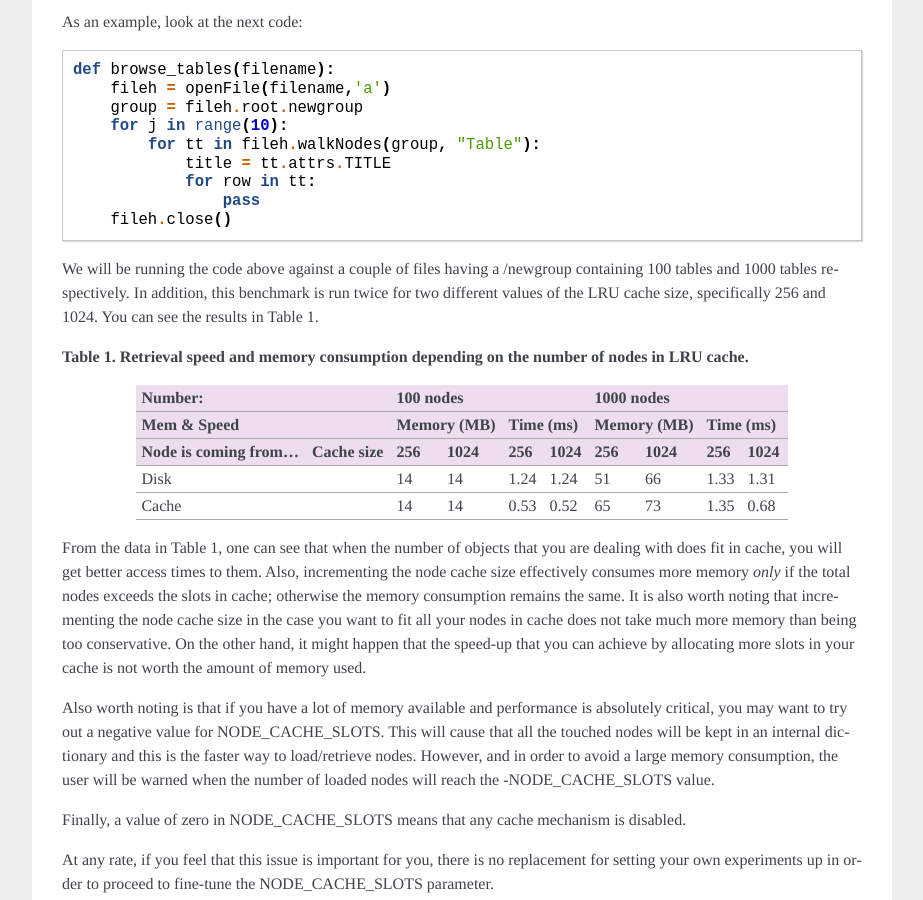
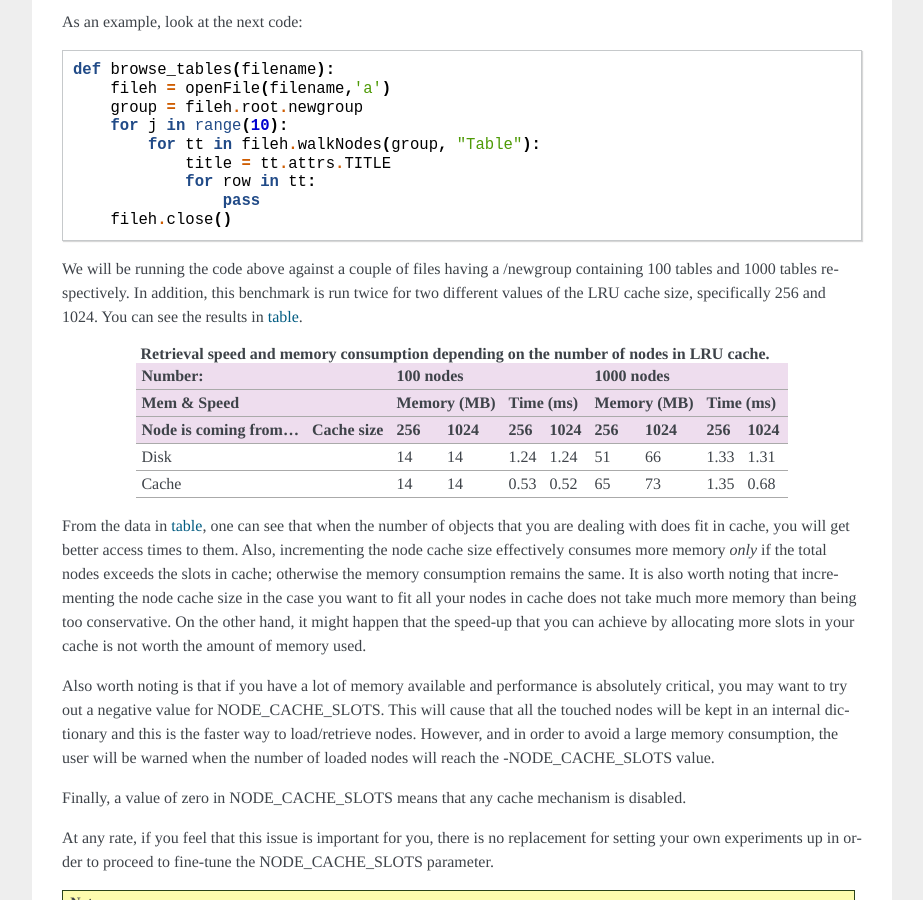
Before and after one commit to PyTables/PyTables, a Sphinx documentation site: the page built from doc/source/usersguide/optimization.rst, in a window 1280 px wide and 900 px high, scrolled down 27169 px. Shown: the whole window, without its empty margins (198-1121 px from the left). Built offline with Sphinx 7.4.7, drawn with Linux system fonts in a browser that asks for light colours; formulas are drawn with MathJax 3.

Commit message:
Use table directive + list of tables in PDF (gh-86)

```diff
--- a/doc/source/usersguide/optimization.rst
+++ b/doc/source/usersguide/optimization.rst
@@ -1071,28 +1071,32 @@
 having a /newgroup containing 100 tables and 1000
 tables respectively.  In addition, this benchmark is run twice for two
 different values of the LRU cache size, specifically 256 and 1024. You
-can see the results in Table 1.
+can see the results in :ref:`table <optimization_table_1>`.
 
-
-**Table 1. Retrieval speed and memory consumption depending on the number of nodes in LRU cache.**
+.. _optimization_table_1:
 
 .. only:: not latex
 
-    ====================== =========== === ======= ==== ==== === ======= ==== ====
-    Number:                                   100 nodes             1000 nodes
-    ---------------------------------- --------------------- ---------------------
-    Mem & Speed                        Memory (MB) Time (ms) Memory (MB) Time (ms)
-    ---------------------------------- ----------- --------- ----------- ---------
-    Node is coming from... Cache size  256 1024    256  1024 256 1024    256  1024
-    ====================== =========== === ======= ==== ==== === ======= ==== ====
-    Disk                               14  14      1.24 1.24 51  66      1.33 1.31
-    Cache                              14  14      0.53 0.52 65  73      1.35 0.68
-    ====================== =========== === ======= ==== ==== === ======= ==== ====
+    .. table:: **Retrieval speed and memory consumption depending on the number of nodes in LRU cache.**
 
+        ====================== =========== === ======= ==== ==== === ======= ==== ====
+        Number:                                   100 nodes             1000 nodes
+        ---------------------------------- --------------------- ---------------------
+        Mem & Speed                        Memory (MB) Time (ms) Memory (MB) Time (ms)
+        ---------------------------------- ----------- --------- ----------- ---------
+        Node is coming from... Cache size  256 1024    256  1024 256 1024    256  1024
+        ====================== =========== === ======= ==== ==== === ======= ==== ====
+        Disk                               14  14      1.24 1.24 51  66      1.33 1.31
+        Cache                              14  14      0.53 0.52 65  73      1.35 0.68
+        ====================== =========== === ======= ==== ==== === ======= ==== ====
 
 .. raw:: latex
 
     \\
+    \\
+    \begin{threeparttable}
+    \capstart\caption{Retrieval speed and memory consumption depending on the number of nodes in LRU cache.}
+
     \begin{tabulary}{\linewidth}{|l|l|r|r|r|r|r|r|r|r|}
     \hline
     \multicolumn{2}{|l|}{\textbf{Number:}} & \multicolumn{4}{|c|}{\textbf{100 nodes}} & \multicolumn{4}{|c|}{\textbf{1000 nodes}} \\
@@ -1105,11 +1109,15 @@
     Cache  &  & 14 & 14 & 0.53 & 0.52 & 65 & 73 & 1.35 & 0.68 \\
     \hline
     \end{tabulary}
+
+    \end{threeparttable}
+    \\
     \\
 
-From the data in Table 1, one can see that when the number of
-objects that you are dealing with does fit in cache, you will get
-better access times to them. Also, incrementing the node cache size
+
+From the data in :ref:`table <optimization_table_1>`, one can see that when
+the number of objects that you are dealing with does fit in cache, you will
+get better access times to them. Also, incrementing the node cache size
 effectively consumes more memory *only* if the
 total nodes exceeds the slots in cache; otherwise the memory
 consumption remains the same. It is also worth noting that
--- a/doc/source/usersguide/usersguide.rst
+++ b/doc/source/usersguide/usersguide.rst
@@ -7,7 +7,7 @@
 .. raw:: latex
 
     \listoffigures
-    % \listoftables
+    \listoftables
     \clearpage
 
 
```
Also changed, not shown: doc/source/usersguide/datatypes.rst (+22 -22 lines).
